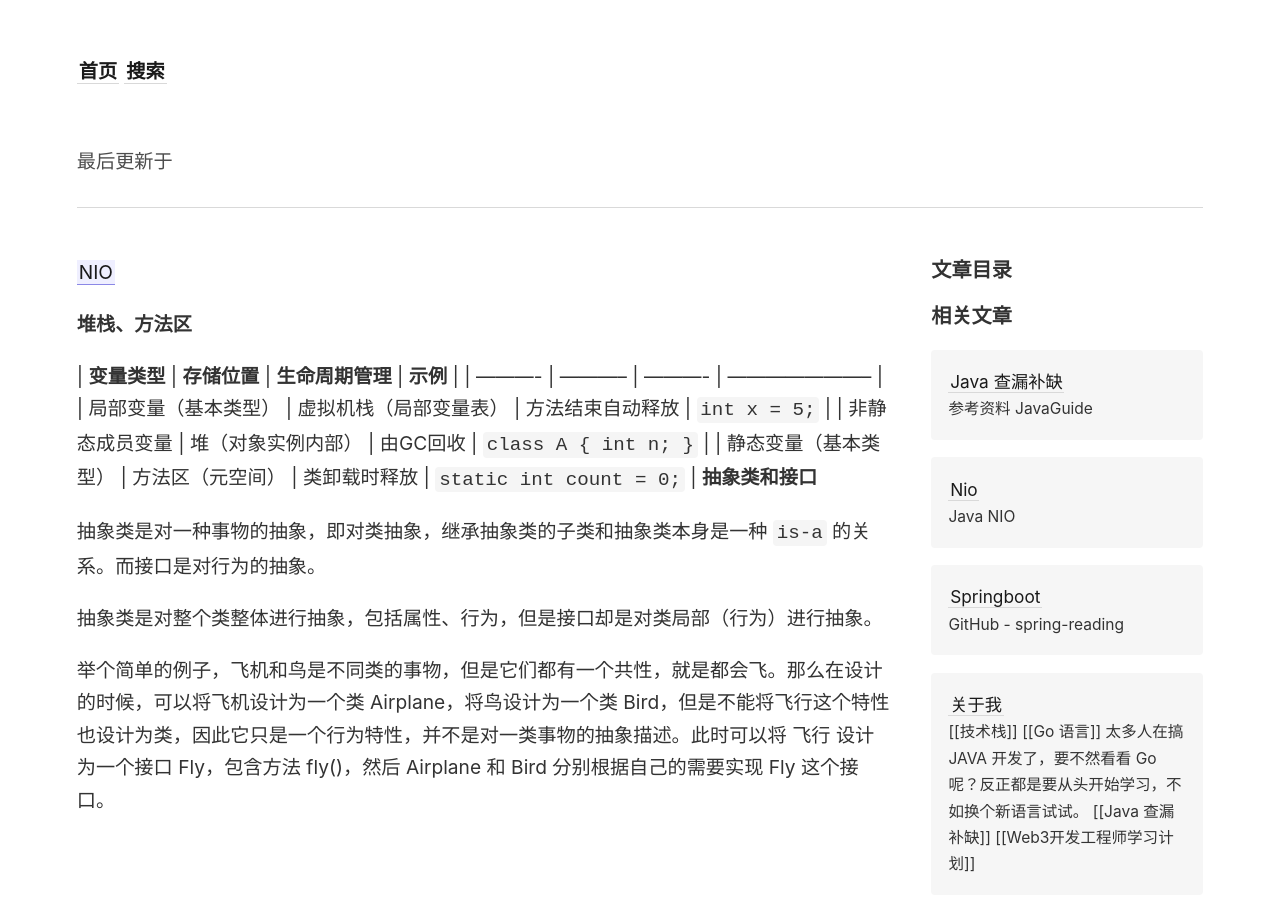
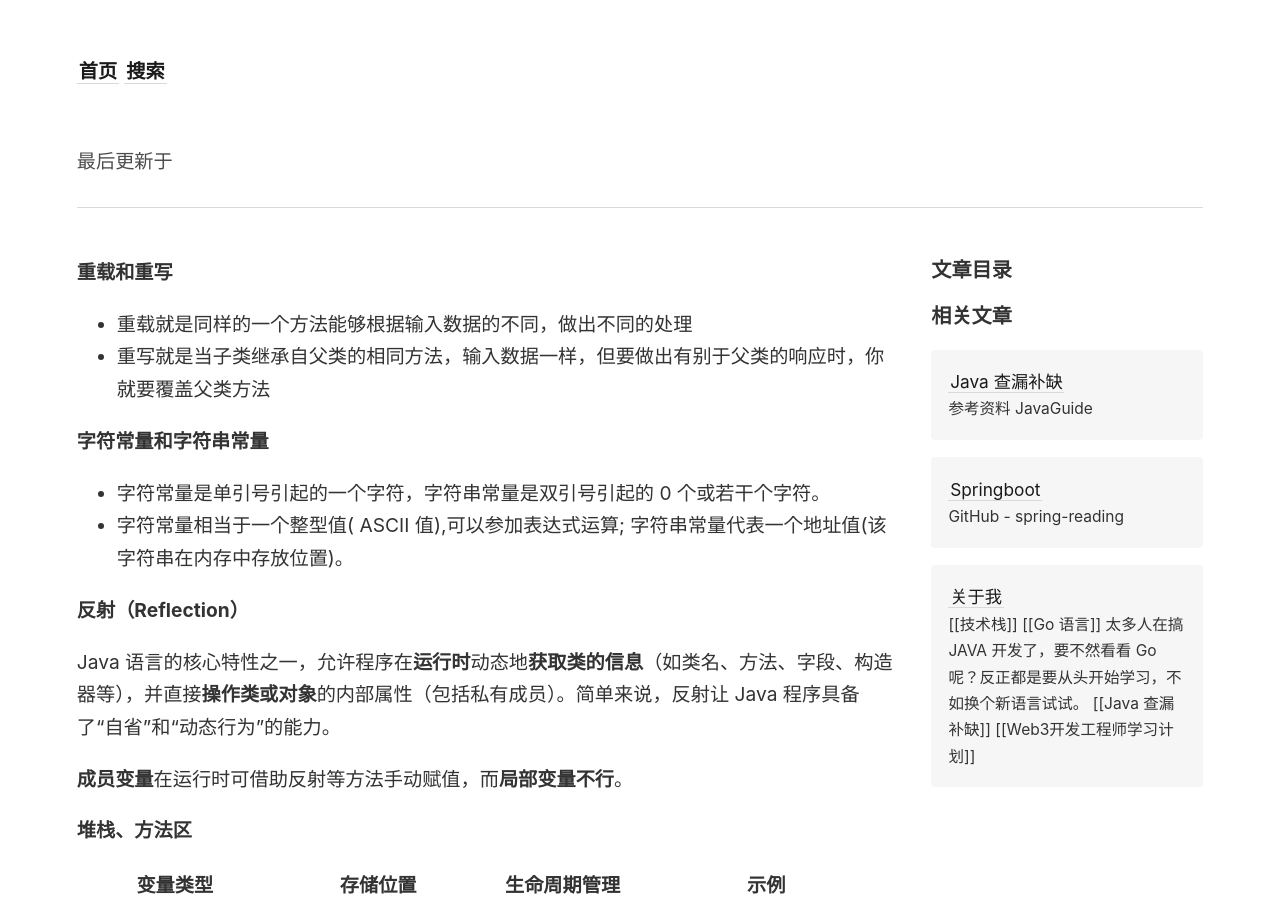
Before and after one commit to wingowen/digital-garden-jekyll, a Jekyll site: the page built from _notes/JAVA.md, in a window 1280 px wide and 900 px high. Built offline with Jekyll 4.4.1, drawn with Linux system fonts in a browser that asks for light colours; some of the changed text lies outside the part shown.

Commit message:
vault backup: 2025-03-23 00:38:49

```diff
--- a/_notes/JAVA.md
+++ b/_notes/JAVA.md
@@ -1,6 +1,20 @@
 ---
 ---
-[[NIO]]
+**重载和重写**
+
+- 重载就是同样的一个方法能够根据输入数据的不同，做出不同的处理
+- 重写就是当子类继承自父类的相同方法，输入数据一样，但要做出有别于父类的响应时，你就要覆盖父类方法
+
+**字符常量和字符串常量**
+
+- 字符常量是单引号引起的一个字符，字符串常量是双引号引起的 0 个或若干个字符。
+- 字符常量相当于一个整型值( ASCII 值),可以参加表达式运算; 字符串常量代表一个地址值(该字符串在内存中存放位置)。
+
+**反射（Reflection）**
+
+Java 语言的核心特性之一，允许程序在**运行时**动态地**获取类的信息**（如类名、方法、字段、构造器等），并直接**操作类或对象**的内部属性（包括私有成员）。简单来说，反射让 Java 程序具备了“自省”和“动态行为”的能力。
+
+**成员变量**在运行时可借助反射等方法手动赋值，而**局部变量不行**。
 
 **堆栈、方法区**
 
@@ -9,6 +23,7 @@
 | 局部变量（基本类型） | 虚拟机栈（局部变量表） | 方法结束自动释放   | `int x = 5;`            |
 | 非静态成员变量    | 堆（对象实例内部）   | 由GC回收      | `class A { int n; }`    |
 | 静态变量（基本类型） | 方法区（元空间）    | 类卸载时释放     | `static int count = 0;` |
+
 **抽象类和接口**
 
 抽象类是对一种事物的抽象，即对类抽象，继承抽象类的子类和抽象类本身是一种 `is-a` 的关系。而接口是对行为的抽象。
```
Also changed, not shown: _notes/NIO.md (deleted, +0 -15 lines), .obsidian/workspace.json.
